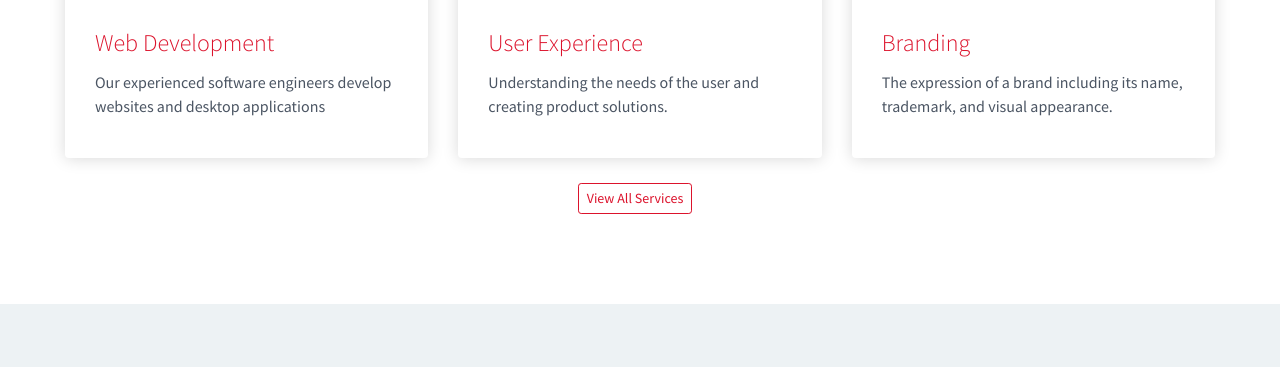
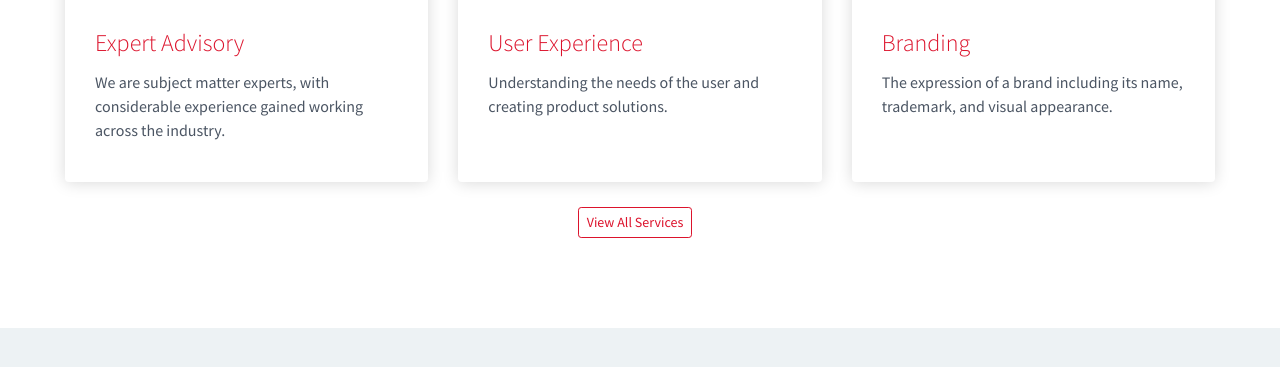
Before and after one commit to phil-partners/newwebsite, a Jekyll site: the page built from pages/home.md, in a window 1280 px wide and 900 px high, scrolled down 516 px, cut to the strip 233-623 px from the top of the window. Shown: the top 367 px of the strip. Built offline with Jekyll 4.4.1, drawn with Linux system fonts in a browser that asks for light colours.

Commit message:
Update web-development.md

```diff
--- a/collections/_services/web-development.md
+++ b/collections/_services/web-development.md
@@ -1,6 +1,6 @@
 ---
-title: "Web Development"
-description: "Our experienced software engineers develop websites and desktop applications"
+title: "Expert Advisory"
+description: "We are subject matter experts, with considerable experience gained working across the industry."
 date: 2017-11-28T15:14:54+10:00
 weight: 1
 header_transparent: true
@@ -11,8 +11,8 @@ image: "https://source.unsplash.com/pjAH2Ax4uWk/640x360"
 
 hero:
   enabled: true
-  heading: "Web Development"
-  sub_heading: "Our experienced software engineers develop websites and desktop applications"
+  heading: "Expert Advisory"
+  sub_heading: "We are subject matter experts, with considerable experience gained working across the industry. We assist our clients in understanding the evolving technical and business landscape, determining their strategy, building their roadmaps and executing their plans."
   text_color: "#FFFFFF"
   background_color: ""
   background_gradient: false
```
